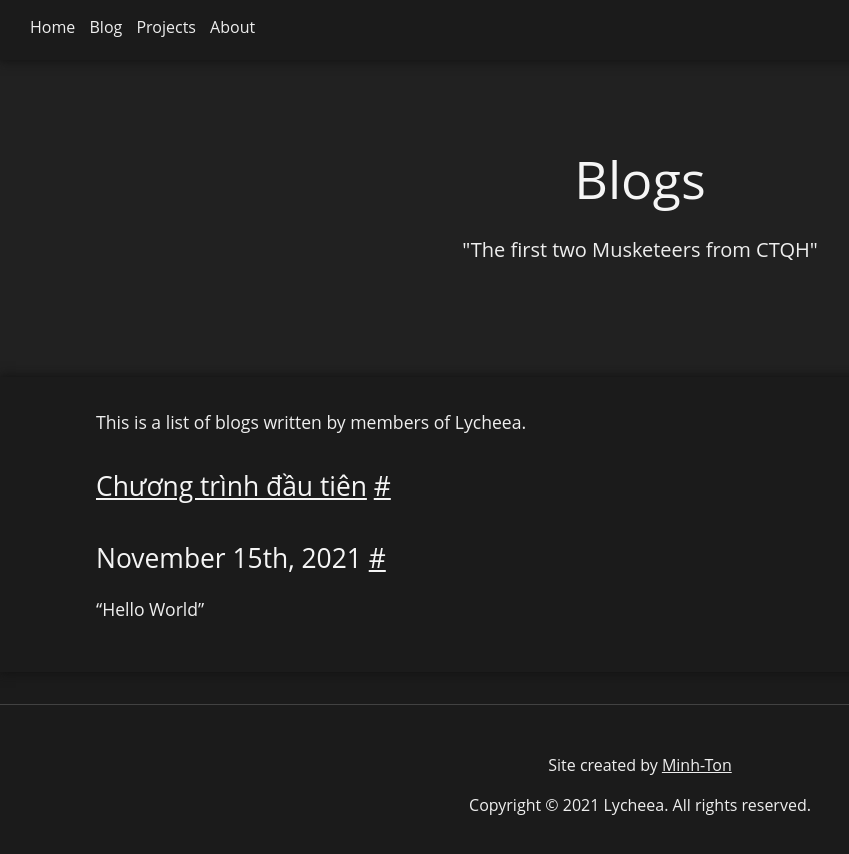
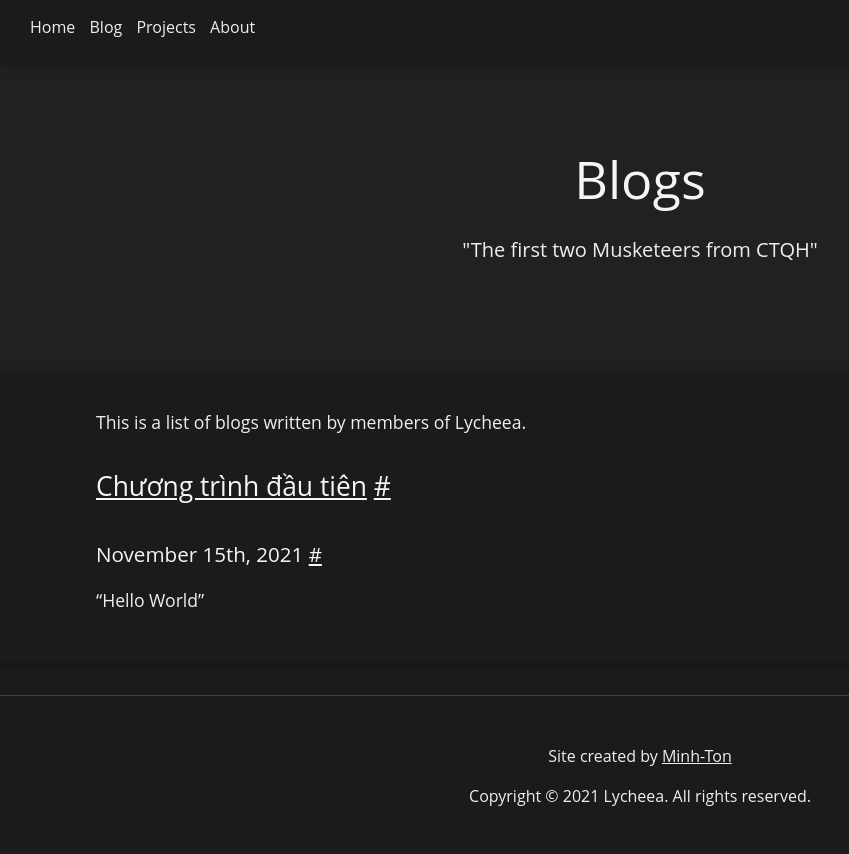
Before and after one commit to lycheea/lycheea.github.io, a Jekyll site: the page built from blogs/blogs.md, in a window 1280 px wide. Shown: the top 854 px of the page, without its empty margins (0-849 px from the left). Built offline with Jekyll 4.4.1, drawn with Linux system fonts in a browser that asks for light colours.

```diff
--- a/blogs/blogs.md
+++ b/blogs/blogs.md
@@ -7,6 +7,6 @@ permalink: /blogs/
 This is a list of blogs written by members of Lycheea.
 
 ## [Chương trình đầu tiên](/blogs/15112021/chuong_trinh_dau_tien.html)
-## November 15th, 2021
+### November 15th, 2021
 
 "Hello World"
```
